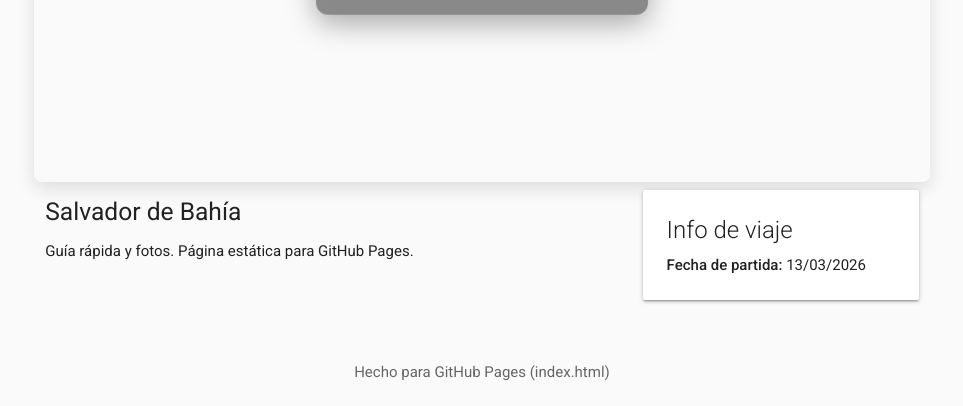
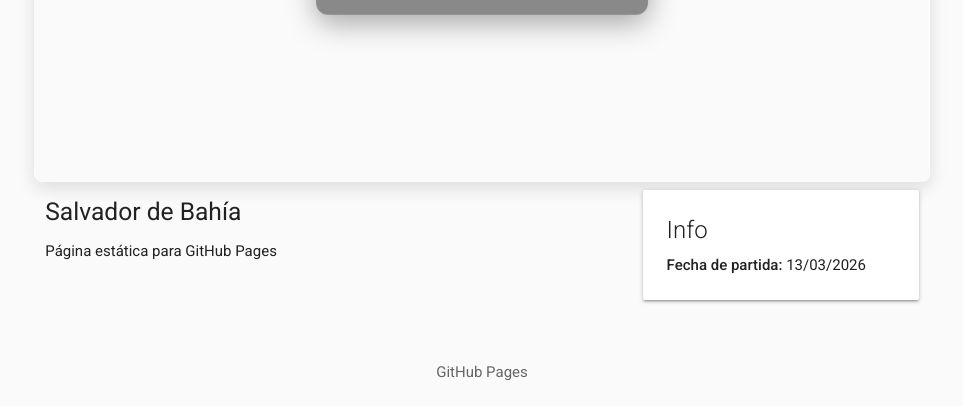
Before and after one commit to jhgakiyama/jhgakiyama.github.io, a plain HTML site: page index.html in a window 1280 px wide. Shown: the part 394-800 px from the top of the page, without its empty margins (158-1121 px from the left). Drawn offline with nearby package versions, Linux system fonts and the light colour scheme.

Commit message:
Update index.html

```diff
--- a/index.html
+++ b/index.html
@@ -5,22 +5,14 @@
   <meta name="viewport" content="width=device-width, initial-scale=1" />
   <title>Salvador de Bahía - Countdown</title>
 
-  <!-- Google Fonts & Icons -->
   <link href="https://fonts.googleapis.com/css2?family=Roboto:wght@300;400;500;700&display=swap" rel="stylesheet">
   <link href="https://fonts.googleapis.com/icon?family=Material+Icons" rel="stylesheet">
-
-  <!-- Materialize (Material Design) CSS -->
   <link href="https://cdnjs.cloudflare.com/ajax/libs/materialize/1.0.0/css/materialize.min.css" rel="stylesheet">
-
-  <!-- Swiper (carousel) -->
-  <link rel="stylesheet" href="https://unpkg.com/swiper@9/swiper-bundle.min.css" />
-
-  <!-- CSS propio -->
+  <link rel="stylesheet" href="https://unpkg.com/swiper@9/swiper-bundle.min.css"/>
   <link rel="stylesheet" href="styles.css">
 </head>
 
 <body>
-
 <main class="container">
   <section class="hero">
 
@@ -32,13 +24,12 @@
         <div class="swiper-slide" style="background-image:url('https://images.unsplash.com/photo-1549887534-4c0bd0e3f5a6?auto=format&fit=crop&w=1600&q=80')"></div>
         <div class="swiper-slide" style="background-image:url('https://images.unsplash.com/photo-1505765059513-1c5d5d1d0f9b?auto=format&fit=crop&w=1600&q=80')"></div>
       </div>
-
       <div class="swiper-pagination"></div>
       <div class="swiper-button-prev"></div>
       <div class="swiper-button-next"></div>
     </div>
 
-    <div class="countdown-card" id="countdown">
+    <div class="countdown-card">
       <h1>Faltan</h1>
       <div class="countdown-timer">
         <div class="countdown-segment"><div class="num" id="days">0</div><div class="label">días</div></div>
@@ -53,21 +44,19 @@
   <div class="row">
     <div class="col s12 m8">
       <h5>Salvador de Bahía</h5>
-      <p>Guía rápida y fotos. Página estática para GitHub Pages.</p>
+      <p>Página estática para GitHub Pages</p>
     </div>
     <div class="col s12 m4">
       <div class="card">
         <div class="card-content">
-          <span class="card-title">Info de viaje</span>
+          <span class="card-title">Info</span>
           <p><strong>Fecha de partida:</strong> 13/03/2026</p>
         </div>
       </div>
     </div>
   </div>
 
-  <footer>
-    Hecho para GitHub Pages (index.html)
-  </footer>
+  <footer>GitHub Pages</footer>
 </main>
 
 <script src="https://cdnjs.cloudflare.com/ajax/libs/materialize/1.0.0/js/materialize.min.js"></script>
```
